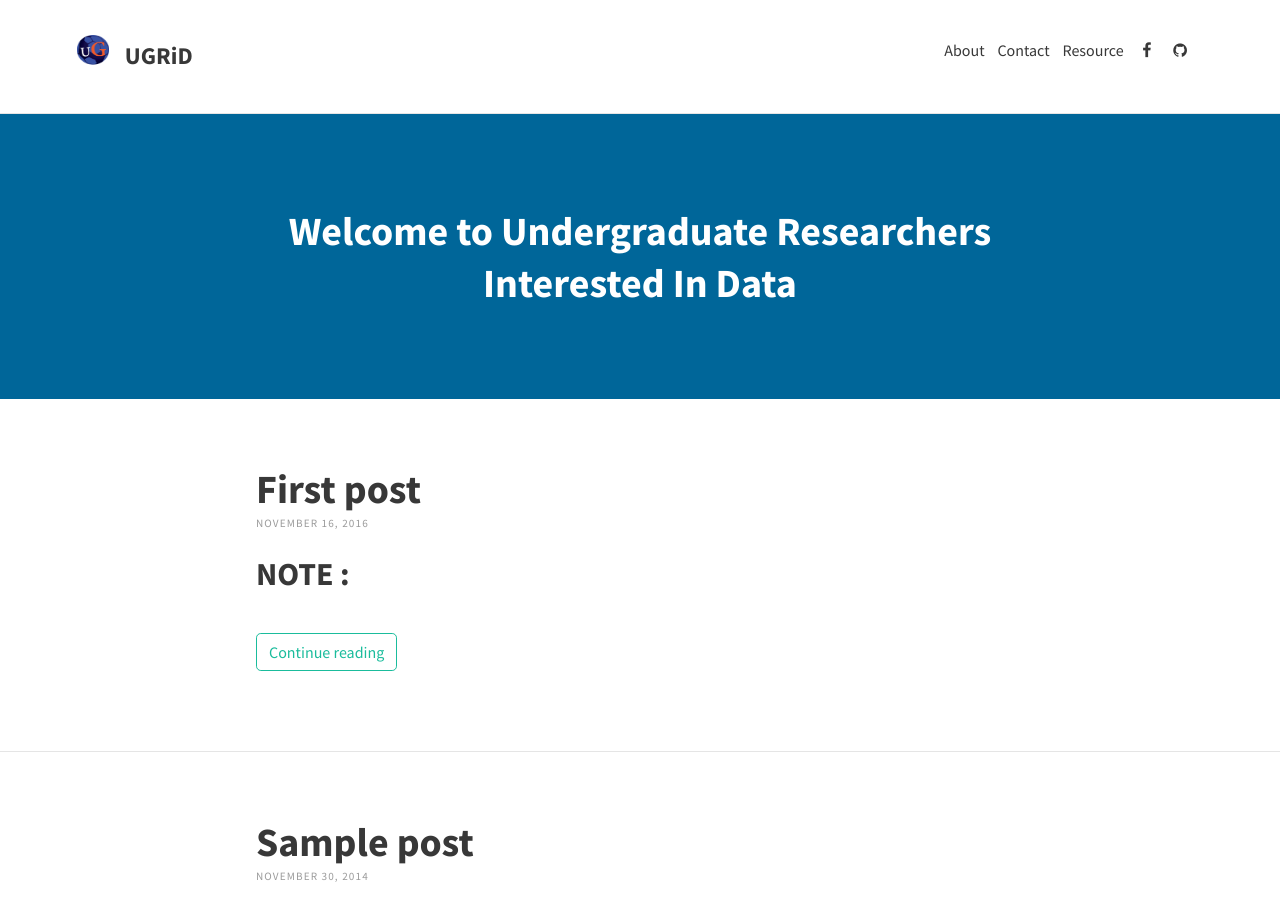
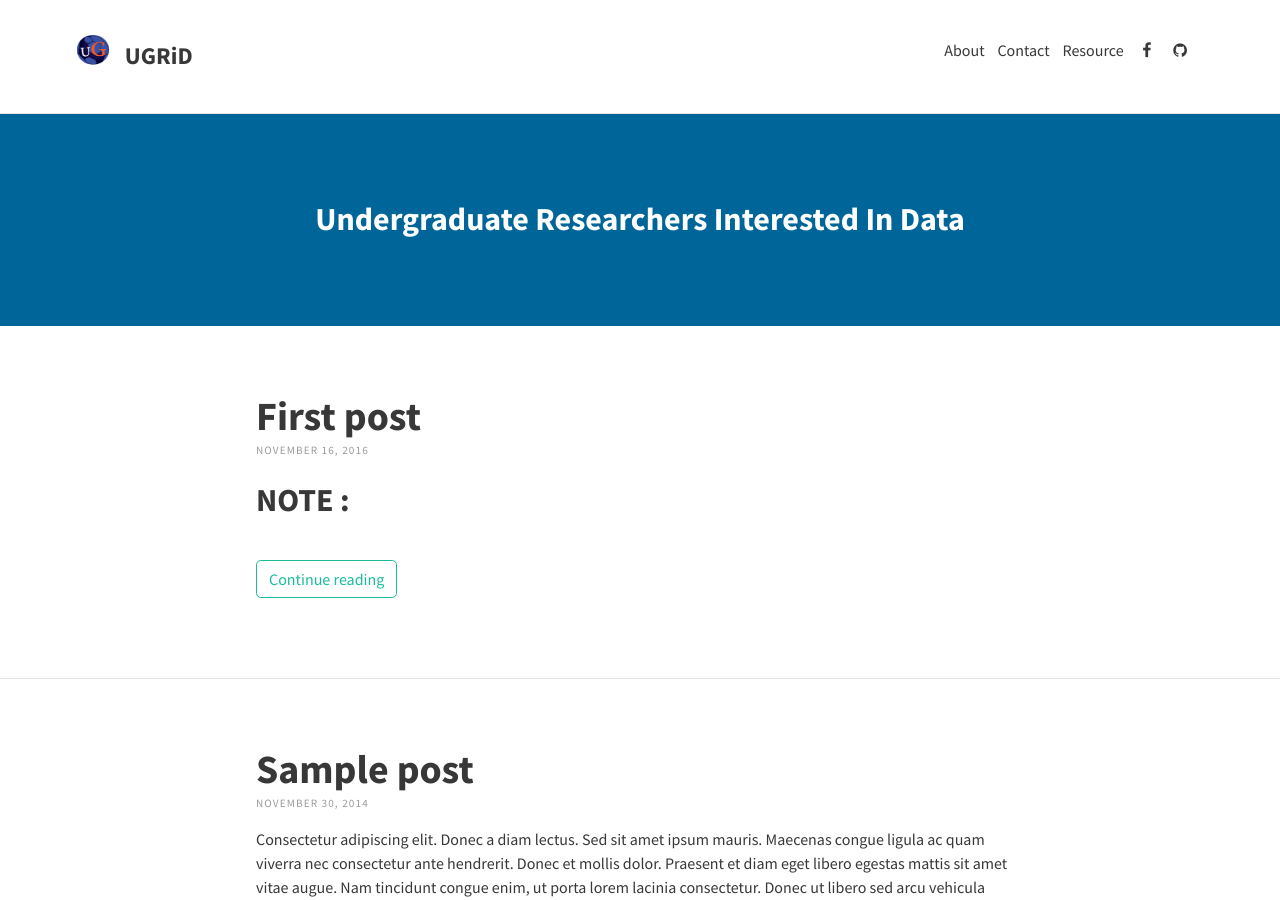
Before and after one commit to sketchplatform/ugriders.github.io, a Jekyll site: the page built from index.html, in a window 1280 px wide and 900 px high. Built offline with Jekyll 4.4.1, drawn with Linux system fonts in a browser that asks for light colours; nearby versions of some CDN libraries; the list of posts is cut into pages by our own code.

Commit message:
Update _config.yml

```diff
--- a/_config.yml
+++ b/_config.yml
@@ -12,7 +12,7 @@ theme_settings:
 
   # Header and footer text
   header_text: >
-     <h1>Welcome to Undergraduate Researchers Interested In Data</h1>
+     <h2>Undergraduate Researchers Interested In Data</h2>
 
   header_text_feature_image:
   footer_text: >
```
